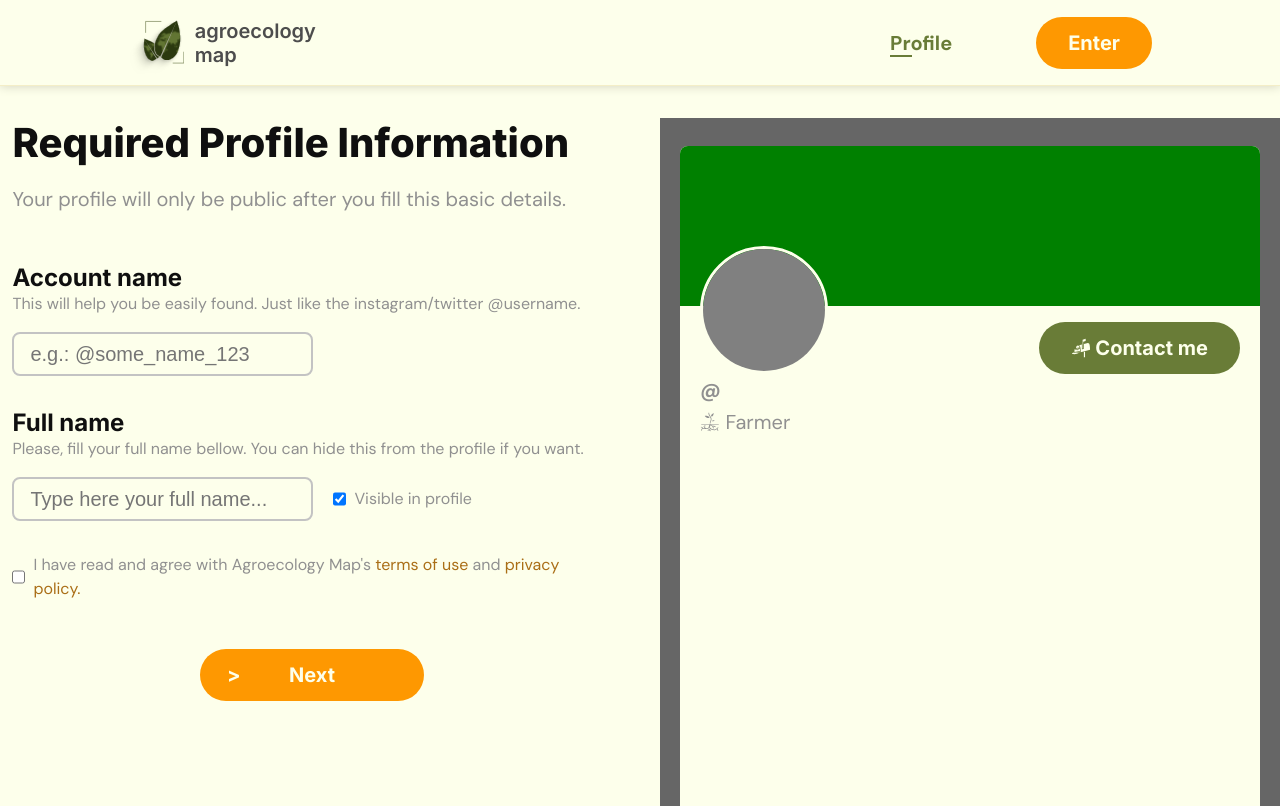
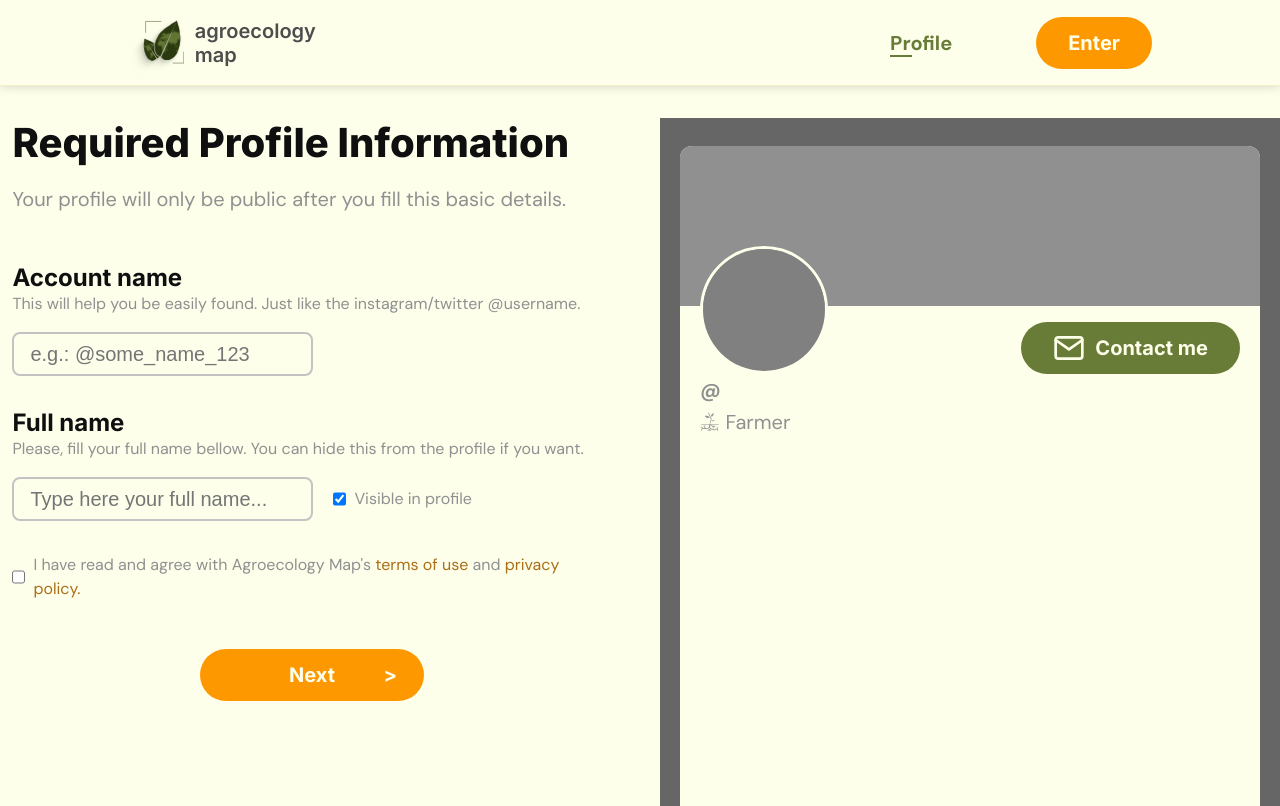
Before and after one commit to marcelo-soares-souza/Agroecology-Map-Frontend, a React (Vite) app: page /profile in a window 1280 px wide. Built offline with nearby package versions, Linux system fonts and the light colour scheme.

Commit message:
styles: profile preview minor improvements

```diff
--- a/src/components/Profile/ProfilePreview.module.css
+++ b/src/components/Profile/ProfilePreview.module.css
@@ -11,7 +11,7 @@
 }
 
 .profilePreviewContainer > * {
-  border-radius: 8px 8px 0 0;
+  border-radius: 12px 12px 0 0;
   width: min(640px, 96%);
   min-width: calc(320px * 0.96);
 }
--- a/src/components/Profile/ProfileView.module.css
+++ b/src/components/Profile/ProfileView.module.css
@@ -6,7 +6,7 @@
 }
 
 .banner {
-  background-color: green;
+  background-color: var(--neutral-light);
   height: 8rem;
   margin-bottom: -3rem;
 }
@@ -24,6 +24,7 @@
 
 .ctaContainer button {
   margin: 0;
+  gap: 0.3rem;
   min-width: max-content;
 }
 
--- a/src/components/Profile/ProfileView.tsx
+++ b/src/components/Profile/ProfileView.tsx
@@ -4,7 +4,8 @@
 import { IAccount } from "../../interfaces/IAccount";
 
 // icons
-import { GiPlantRoots, GiGreenhouse, GiMailbox } from "react-icons/gi";
+import { GiPlantRoots, GiGreenhouse } from "react-icons/gi";
+import {FiMail} from "react-icons/fi";
 
 // components
 import { FormattedLocation } from "./FormattedLocation";
@@ -42,7 +43,7 @@
         </div>
         <div className={classes.ctaContainer}>
           <button className="btn-highlight-2">
-            <GiMailbox />
+            <FiMail size={32} />
             &nbsp;
             {"Contact me"}
           </button>
--- a/src/pages/Profile.module.css
+++ b/src/pages/Profile.module.css
@@ -41,7 +41,7 @@
 .btnNext::after {
   content: ">";
   position: absolute;
-  left: 12%;
+  right: 12%;
 }
 
 .btnPrevious {
@@ -53,7 +53,7 @@
 .btnPrevious::before {
   content: "<";
   position: absolute;
-  right: 12%;
+  left: 12%;
 }
 
 .textArea {
@@ -68,7 +68,7 @@
 }
 
 .error {
-  border: 1px solid #b40e0e;
+  border: 2px solid #b40e0e;
   background-color: #fddddd;
 }
 
```
